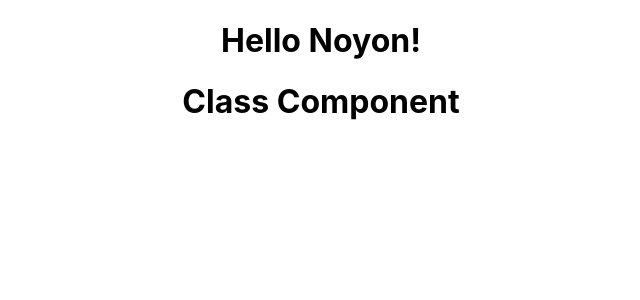
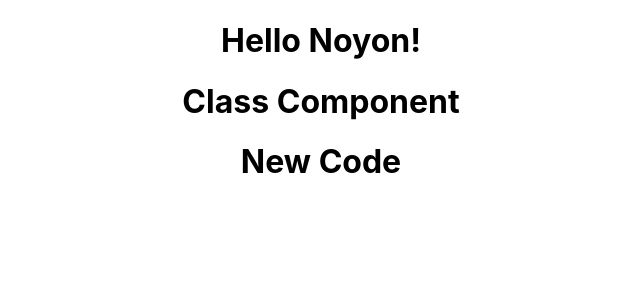
Before and after one commit to Asnoyon/React_Learning, a React (Create React App) app: page / in a window 1280 px wide. Shown: the top 300 px of the page, without its empty margins (319-959 px from the left). Built offline with nearby package versions, Linux system fonts and the light colour scheme.

Commit message:
react update

```diff
--- a/src/App.js
+++ b/src/App.js
@@ -2,11 +2,13 @@
 import './App.css';
 import {Greet} from './components/greet';
 import Welcome from './components/welcome';
+import Hello from './components/Hello';
 function App() {
   return (
     <div className="App">
       <Greet/>
       <Welcome/>
+      <Hello/>
     </div>
   );
 }
--- /dev/null
+++ b/src/components/Hello.js
@@ -0,0 +1,13 @@
+import React from "react";
+
+
+const Hello = ()=>{
+    // return(
+    //     <div>
+    //         <h1>Hello React</h1>
+    //     </div>
+    // )
+
+    return React.createElement('div',null, React.createElement('h1',null,"New Code"))
+}
+export default Hello
```
